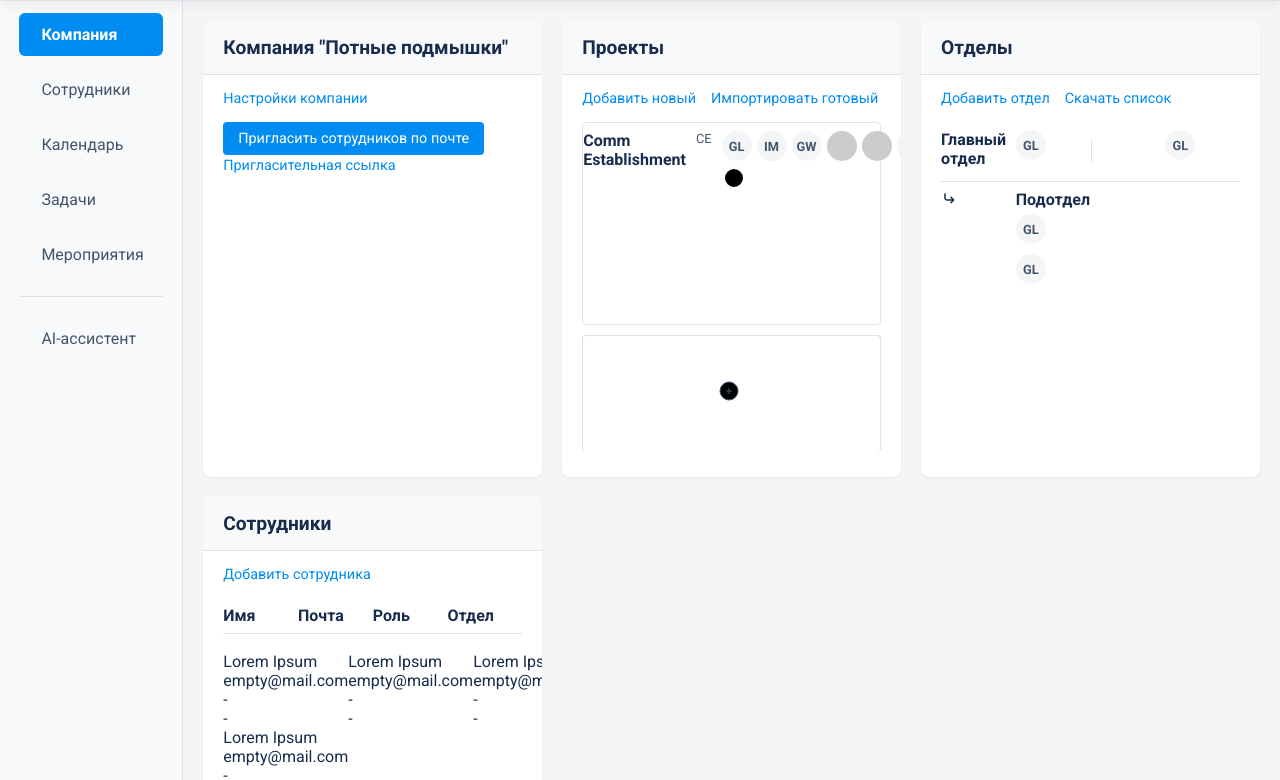
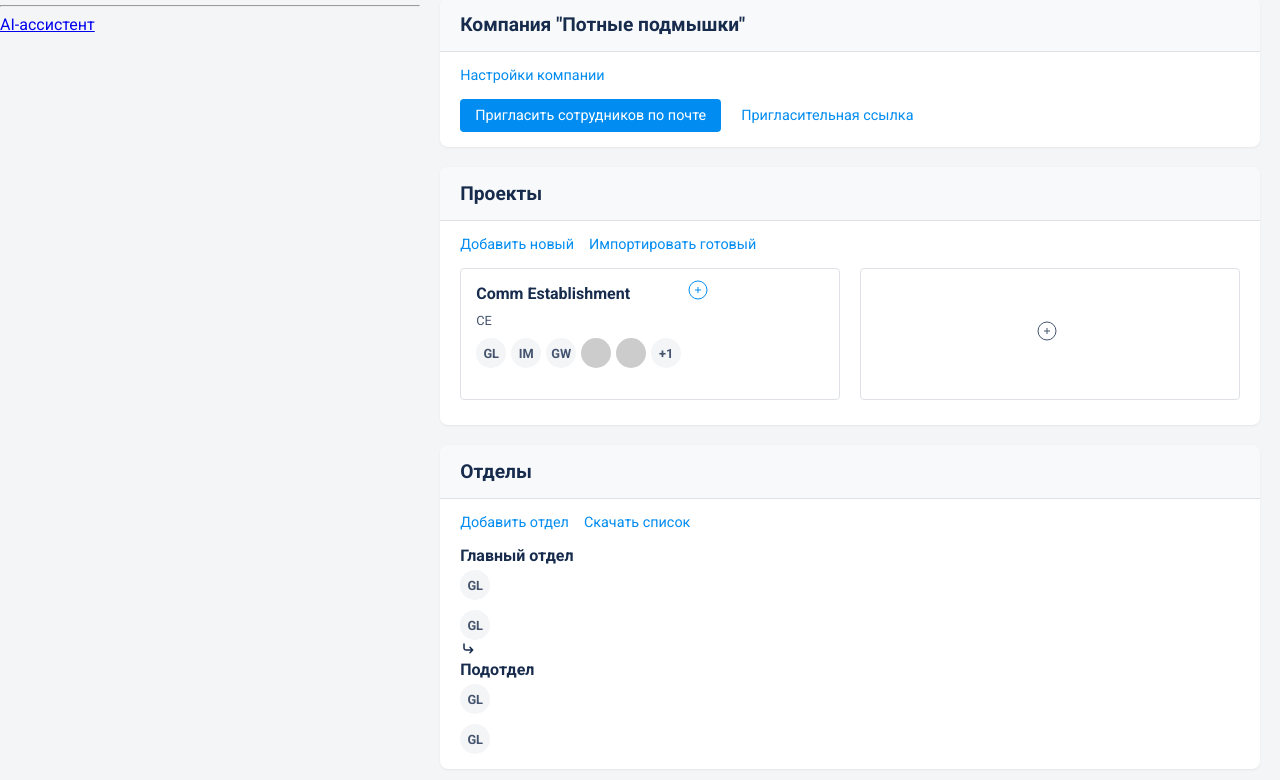
Before and after one commit to GanjaMember/CommEstablishment, a plain HTML site: page company.html in a window 1280 px wide. Shown: the part 88-868 px from the top of the page. Drawn offline with Linux system fonts and the light colour scheme.

Commit message:
feat: add a company page layout

```diff
--- a/company.html
+++ b/company.html
@@ -4,9 +4,9 @@
     <meta charset="UTF-8">
     <meta name="viewport" content="width=device-width, initial-scale=1.0">
     <link rel="stylesheet" href="./static/styles/base.css">
-    <link rel="stylesheet" href="./static/styles/nav-panel.css">
+    <link rel="stylesheet" href="./static/styles/dashboard.css">
     <link rel="stylesheet" href="./static/styles/company.css">
-    <title>Dashboard</title>
+    <title>Company</title>
 </head>
 <body>
     <header>
@@ -19,9 +19,9 @@
     </header>
     <div class="main-content">
         <nav class="side-nav-panel">
-            <a href="company.html" class="active">Компания</a>
-            <a href="employees.html">Сотрудники</a>
-            <a href="calendar.html">Календарь</a>
+            <a href="#" class="active">Компания</a>
+            <a href="#">Сотрудники</a>
+            <a href="#">Календарь</a>
             <a href="#">Задачи</a>
             <a href="#">Мероприятия</a>
             <hr class="nav-divider">
@@ -36,7 +36,7 @@
                     <div class="action-bar">
                         <a class="action-link">Настройки компании</a>
                     </div>
-                    <div>
+                    <div class="company-actions">
                         <a class="blue-button">Пригласить сотрудников по почте</a>
                         <a class="action-link">Пригласительная ссылка</a>
                     </div>
@@ -51,7 +51,7 @@
                         <a class="action-link">Добавить новый</a>
                         <a class="action-link">Импортировать готовый</a>
                     </div>
-                    <div>
+                    <div class="project-card-list">
                         <div class="project-card">
                             <div class="project-card-heading">Comm Establishment</div>
                             <div class="project-card-index">CE</div>
@@ -62,11 +62,11 @@
                                 <div class="employee-bubble avatar-bubble"></div>
                                 <div class="employee-bubble avatar-bubble"></div>
                                 <div class="employee-bubble">+1</div>
-                                <svg>
+                                <div class="new-employee-svg"><svg>
                                     <path d="M12 12m-9 0a9 9 0 1 0 18 0a9 9 0 1 0 -18 0"></path>
                                     <path d="M9 12l6 0"></path>
                                     <path d="M12 9l0 6"></path>
-                                </svg>
+                                </svg></div>
                             </div>
                         </div>
                         <div class="project-card empty">
--- a/static/styles/company.css
+++ b/static/styles/company.css
@@ -1,3 +1,5 @@
+/* Add styles for company.html */
+
 .main-content {
     display: flex;
     flex-grow: 1;
@@ -6,8 +8,8 @@
 .wrapper {
     flex-grow: 1;
     padding: 20px;
-    display: grid;
-    grid-template-columns: repeat(auto-fit, minmax(300px, 1fr));
+    display: flex;
+    flex-direction: column;
     gap: 20px;
 }
 
@@ -78,6 +80,13 @@
     gap: 10px;
 }
 
+.project-card-list {
+    display: grid;
+    grid-template-columns: repeat(auto-fit, minmax(300px, 1fr));
+    gap: 20px;
+    align-items: stretch;
+}
+
 .project-card-heading {
     font-weight: bold;
     color: var(--dark-color);
@@ -92,6 +101,7 @@
     display: flex;
     gap: 5px;
     flex-wrap: wrap;
+    align-items: center;
 }
 
 .employee-bubble {
@@ -105,6 +115,14 @@
     color: var(--gray-color);
     font-size: 0.8em;
     font-weight: bold;
+}
+
+.new-employee-svg {
+    display: flex;
+    width: 30px;
+    height: 30px;
+    justify-content: center;
+    align-items: center;
 }
 
 .employee-bubble.avatar-bubble {
@@ -145,13 +163,33 @@
     border-bottom: 1px solid var(--border-color);
 }
 
-.main-block-content > div > div {
+.company-actions {
+    display: flex;
+    gap: 10px;
+    align-items: center;
+}
+
+.project-card svg {
+    stroke: var(--blue-color);
+    fill: none; /* Ensure no fill for the background */
+}
+
+.main-block .main-block-content > div > div {
+    /* Revert general styles that were conflicting */
+    /* display: flex; */
+    /* flex-direction: column; */
+    /* padding: 0; */
+    /* border-bottom: none; */
+}
+
+/* Target the employee list items specifically */
+.main-block .main-block-content > div > .list-titles + div > div {
     display: grid;
     grid-template-columns: repeat(4, 1fr);
     padding: 8px 0;
     border-bottom: 1px solid var(--border-color);
 }
 
-.main-block-content > div > div:last-child {
+.main-block .main-block-content > div > .list-titles + div > div:last-child {
     border-bottom: none;
 }
```
